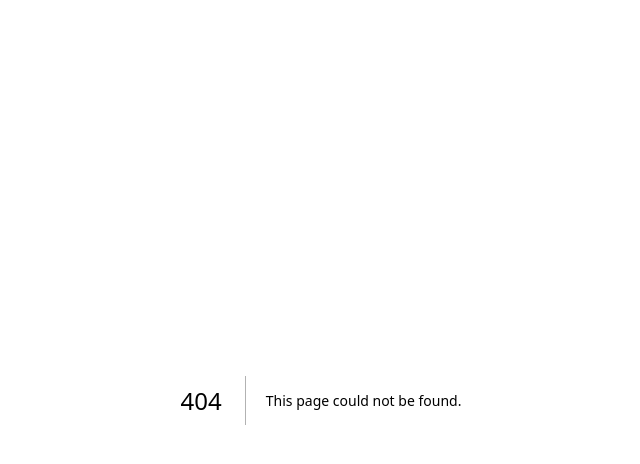
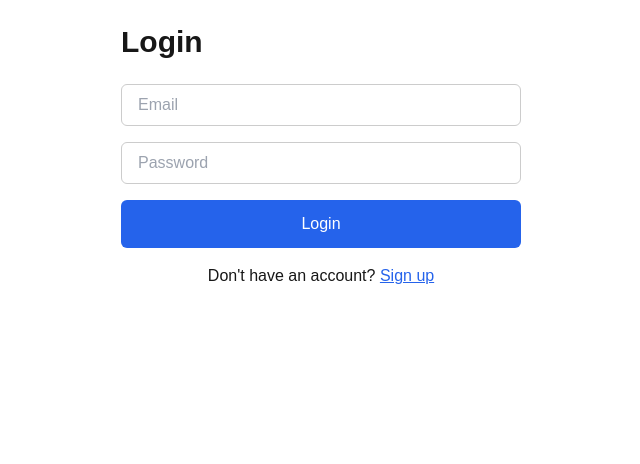
Before and after one commit to Giddy-K/vocalcash, a Next.js app: page /login in a window 1280 px wide. Before the commit this address had no page. Shown: the top 464 px of the page, without its empty margins (319-959 px from the left). Built offline with nearby package versions, Linux system fonts and the light colour scheme; no server answers.

Commit message:
Added login page

```diff
--- /dev/null
+++ b/app/login/page.tsx
@@ -0,0 +1,67 @@
+'use client'
+
+import { useState } from 'react'
+import { useRouter } from 'next/navigation'
+import { supabase } from '@/lib/supabase'
+
+export default function LoginPage() {
+  const router = useRouter()
+  const [email, setEmail] = useState('')
+  const [password, setPassword] = useState('')
+  const [loading, setLoading] = useState(false)
+
+  const handleLogin = async (e: React.FormEvent) => {
+    e.preventDefault()
+    setLoading(true)
+
+    const { error } = await supabase.auth.signInWithPassword({ email, password })
+
+    if (error) {
+      alert(error.message)
+      setLoading(false)
+      return
+    }
+
+    router.push('/dashboard')
+  }
+
+  return (
+    <main className="max-w-md mx-auto p-6">
+      <h1 className="text-3xl font-bold mb-6">Login</h1>
+      <form onSubmit={handleLogin} className="space-y-4">
+        <input
+          type="email"
+          placeholder="Email"
+          className="input"
+          value={email}
+          onChange={(e) => setEmail(e.target.value)}
+          required
+        />
+
+        <input
+          type="password"
+          placeholder="Password"
+          className="input"
+          value={password}
+          onChange={(e) => setPassword(e.target.value)}
+          required
+        />
+
+        <button
+          type="submit"
+          disabled={loading}
+          className="btn w-full bg-blue-600 text-white"
+        >
+          {loading ? 'Logging in...' : 'Login'}
+        </button>
+      </form>
+
+      <p className="mt-4 text-center">
+        Don&apos;t have an account?{' '}
+        <a href="/signup" className="text-blue-600 underline">
+          Sign up
+        </a>
+      </p>
+    </main>
+  )
+}
```
